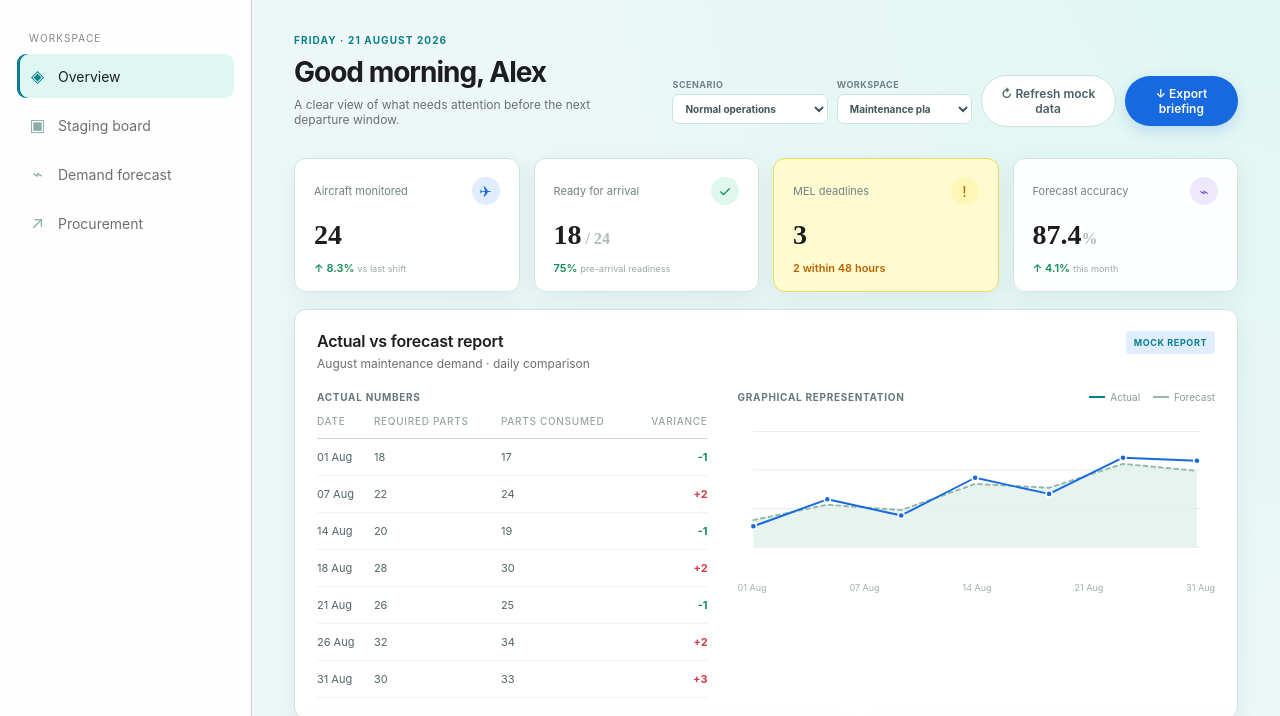
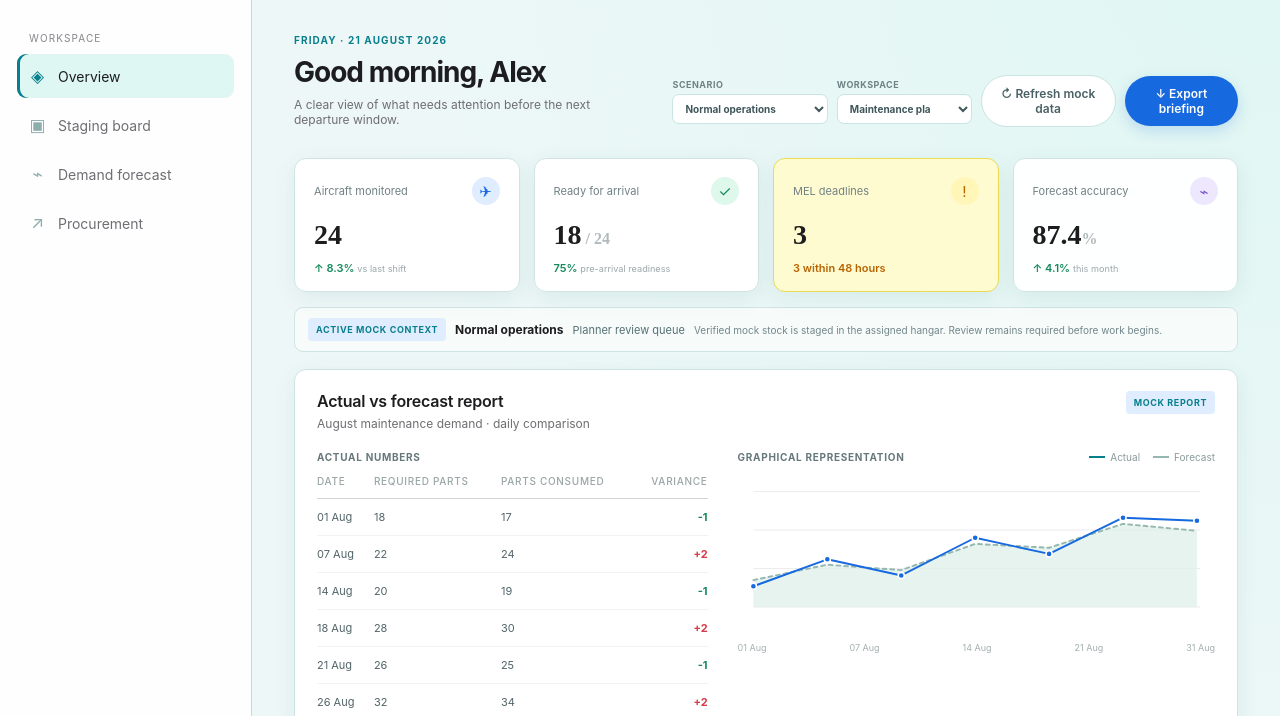
Before and after one commit to c2kg2n8v9h-arch/SPM-forecasting, a website: page web/index.html in a window 1280 px wide. Shown: the part 78-794 px from the top of the page. Drawn offline with Linux system fonts and the light colour scheme.

Commit message:
Link mock scenarios to dashboard data

```diff
--- a/web/app.js
+++ b/web/app.js
@@ -105,6 +105,17 @@ const scenarioContent = {
   severe_weather: { label: 'Severe weather', tail: 'N318SP', risk: 'Operational movement risk', explanation: 'Mock severe weather may delay material movement. The mechanic readiness card should remain a visible stop point.', alert: ['Weather may delay material movement', 'N318SP · FILTER-318 · DXB-H3', 'amber-bg', 'Watch'] },
 };
 
+// One deterministic state object drives the visible KPIs, readiness board, and arrival table.
+// This prevents a scenario label from disagreeing with the mock operational data on screen.
+const scenarioDashboard = {
+  normal: { ready: 18, atRisk: 3, blocked: 3, mel: 3, forecast: '87.4', forecastDetail: '↑ 4.1% <small>this month</small>', overrides: {} },
+  aog_shortage: { ready: 17, atRisk: 2, blocked: 5, mel: 4, forecast: '84.8', forecastDetail: '↓ 2.6% <small>AOG scenario</small>', overrides: { N100SP: { compliance: 'Missing', constraint: 'AOG · 4h MEL', status: 'red', label: 'Blocked' } } },
+  unverified_documentation: { ready: 17, atRisk: 3, blocked: 4, mel: 3, forecast: '86.1', forecastDetail: '↓ 1.3% <small>documentation hold</small>', overrides: { N200SP: { compliance: 'Quarantined', constraint: 'Certificate review', status: 'red', label: 'Blocked' } } },
+  supplier_delay: { ready: 17, atRisk: 4, blocked: 3, mel: 3, forecast: '85.6', forecastDetail: '↓ 1.8% <small>lead-time disruption</small>', overrides: { N200SP: { compliance: 'Pending arrival', constraint: 'Lead time · 14d', status: 'yellow', label: 'At risk' } } },
+  mel_urgency: { ready: 17, atRisk: 3, blocked: 4, mel: 4, forecast: '86.8', forecastDetail: '↓ 0.6% <small>MEL urgency</small>', overrides: { N100SP: { constraint: 'MEL · 4h', status: 'red', label: 'Blocked' } } },
+  severe_weather: { ready: 16, atRisk: 5, blocked: 3, mel: 3, forecast: '86.5', forecastDetail: '↓ 0.9% <small>weather disruption</small>', overrides: { N318SP: { constraint: 'Severe weather', status: 'red', label: 'Blocked' } } },
+};
+
 const roleContent = {
   planner: { title: 'Planner review queue', subtitle: 'Review readiness, MEL urgency, and safe next actions for the assigned mock visit.' },
   procurement: { title: 'Procurement review queue', subtitle: 'Review material risk and prepare a non-transmitted draft with approved alternatives.' },
@@ -156,7 +167,9 @@ const monthlySearch = document.querySelector('#monthly-search');
 
 function renderRows() {
   const query = search.value.trim().toLowerCase();
-  const filtered = arrivals.filter((item) => {
+  const state = scenarioDashboard[selectedScenario];
+  const scenarioArrivals = arrivals.map((item) => ({ ...item, ...state.overrides[item.tail] }));
+  const filtered = scenarioArrivals.filter((item) => {
     const matchesText = `${item.tail} ${item.station} ${item.part}`.toLowerCase().includes(query);
     return matchesText && (filter.value === 'all' || item.status === filter.value);
   });
@@ -217,6 +230,23 @@ function renderDetailView(view) {
   panel.innerHTML = `<div class="panel-heading"><div><h2>${detail.title}</h2><p class="muted">${detail.subtitle}</p></div><span class="mock-tag">LOCAL MOCK VIEW</span></div><div class="table-scroll detail-table"><table><thead><tr>${detail.columns.map((column) => `<th>${column}</th>`).join('')}</tr></thead><tbody>${detail.rows.map((row) => `<tr>${row.map((cell, index) => `<td class="${index === row.length - 1 ? 'detail-action' : ''}">${cell}</td>`).join('')}</tr>`).join('')}</tbody></table></div>`;
 }
 
+function renderScenarioDashboard() {
+  const state = scenarioDashboard[selectedScenario];
+  const readinessPercent = Math.round((state.ready / 24) * 100);
+  document.querySelector('#kpi-monitored').textContent = '24';
+  document.querySelector('#kpi-ready').innerHTML = `${state.ready}<span class="denom"> / 24</span>`;
+  document.querySelector('#kpi-ready-detail').innerHTML = `${readinessPercent}% <small>pre-arrival readiness</small>`;
+  document.querySelector('#kpi-mel').textContent = state.mel;
+  document.querySelector('#kpi-mel-detail').textContent = `${Math.min(state.mel, 3)} within 48 hours`;
+  document.querySelector('#kpi-forecast').innerHTML = `${state.forecast}<span class="denom">%</span>`;
+  document.querySelector('#kpi-forecast-detail').innerHTML = state.forecastDetail;
+  document.querySelector('#readiness-percent').textContent = `${readinessPercent}%`;
+  document.querySelector('#readiness-ready').textContent = state.ready;
+  document.querySelector('#readiness-risk').textContent = state.atRisk;
+  document.querySelector('#readiness-blocked').textContent = state.blocked;
+  renderRows();
+}
+
 function renderAlerts() {
   const scenario = scenarioContent[selectedScenario];
   const alerts = [scenario.alert, ['PO awaiting approval', 'VALVE-200 · 1 unit · mock ERP', 'blue-bg', '1h']];
@@ -237,6 +267,15 @@ function renderCopilot() {
     : '<div><strong>No simulated decisions yet</strong><small>Use a decision button to record local learning feedback.</small></div>';
 }
 
+function renderMockContext() {
+  const scenario = scenarioContent[selectedScenario];
+  const role = roleContent[selectedRole];
+  // Keep this summary above the fold so a selection always has visible feedback.
+  document.querySelector('#mock-context-bar').innerHTML = `
+    <span class="mock-tag">ACTIVE MOCK CONTEXT</span><strong>${scenario.label}</strong>
+    <span>${role.title}</span><small>${scenario.explanation}</small>`;
+}
+
 function renderFlightDetail(tail, source = 'dashboard') {
   const detail = flightDetails[tail];
   const panel = document.querySelector('#flight-detail-panel');
@@ -249,6 +288,7 @@ function renderFlightDetail(tail, source = 'dashboard') {
       <div><p class="eyebrow">MOCK FLIGHT DRILL-DOWN · selected from ${source}</p><h2>${detail.flight} · ${tail}</h2><p class="muted">${detail.route} · ${detail.station} · ${detail.arrival}</p></div>
       <div class="flight-detail-actions"><span class="status-pill status-${detail.tone}">${detail.status}</span><button class="secondary-button detail-close" data-close-flight-detail>Close detail</button></div>
     </div>
+    ${selectedScenario !== 'normal' ? `<div class="flight-scenario-note"><strong>Active mock scenario: ${scenarioContent[selectedScenario].label}</strong><span>${scenarioContent[selectedScenario].explanation}</span></div>` : ''}
     <div class="flight-summary-grid">
       <article><span>Flight and hangar</span><strong>${detail.hangar}</strong><small>${detail.gate} · ${detail.hangarStatus}</small></article>
       <article><span>Maintenance detail</span><strong>${detail.maintenance}</strong><small>Last: ${detail.lastMaintenance}<br>Next: ${detail.nextMaintenance}</small></article>
@@ -297,20 +337,24 @@ document.querySelector('#refresh-button').addEventListener('click', () => showTo
 document.querySelector('#export-button').addEventListener('click', () => showToast('Briefing prepared locally; no file was uploaded'));
 document.querySelector('#scenario-select').addEventListener('change', (event) => {
   selectedScenario = event.target.value;
+  renderScenarioDashboard();
   renderAlerts();
   renderCopilot();
+  renderMockContext();
   showToast(`Mock scenario selected: ${scenarioContent[selectedScenario].label}`);
 });
 document.querySelector('#role-select').addEventListener('change', (event) => {
   selectedRole = event.target.value;
   renderCopilot();
+  renderMockContext();
   showToast(`Mock workspace selected: ${roleContent[selectedRole].title}`);
 });
-renderRows();
+renderScenarioDashboard();
 renderMonthlyFlights();
 renderPartsOperations();
 renderDemandReport();
 renderHangars();
 renderAlerts();
 renderCopilot();
+renderMockContext();
 document.querySelector('#location-filter').addEventListener('change', renderHangars);
--- a/web/flight-details.css
+++ b/web/flight-details.css
@@ -3,11 +3,15 @@
 .kpi-value-button strong { display:block; color:var(--ink); font:700 28px 'Space Grotesk'; }
 .kpi-value-button:hover strong { color:var(--teal); }
 .kpi-value-button:focus-visible,.row-action:focus-visible,.detail-close:focus-visible { outline:3px solid #8ad4cf; outline-offset:3px; }
+.mock-context-bar { display:flex; align-items:center; flex-wrap:wrap; gap:9px; margin:-2px 0 17px; padding:10px 13px; border:1px solid #cfe4e3; border-radius:9px; background:#f7fcfb; color:#547074; font-size:11px; }
+.mock-context-bar strong { color:var(--ink); font-size:12px; }.mock-context-bar small { color:#718589; font-size:10px; flex:1 1 340px; }
 .flight-detail-panel { margin-top:17px; padding-bottom:20px; border-left:4px solid var(--teal); }
 .flight-detail-heading { align-items:flex-start; }
 .flight-detail-heading h2 { margin:0 0 6px; }
 .flight-detail-actions { display:flex; align-items:center; gap:9px; }
 .detail-close { padding:8px 12px; }
+.flight-scenario-note { display:flex; align-items:flex-start; gap:8px; margin:-4px 0 17px; padding:9px 11px; border-left:3px solid var(--amber); background:#fff8ea; color:#6d5a32; font-size:10px; line-height:1.45; }
+.flight-scenario-note strong { white-space:nowrap; }
 .flight-summary-grid { display:grid; grid-template-columns:repeat(3,1fr); gap:10px; margin:19px 0; }
 .flight-summary-grid article { min-height:96px; border:1px solid #e1ecea; border-radius:7px; padding:13px; background:#fbfefd; }
 .flight-summary-grid span,.flight-summary-grid strong,.flight-summary-grid small { display:block; }
@@ -30,7 +34,9 @@
 
 @media (max-width:700px) {
   .kpi-value-button { margin-top:12px; }.kpi-value-button strong { font-size:24px; }
+  .mock-context-bar { align-items:flex-start; }.mock-context-bar small { flex-basis:100%; }
   .flight-detail-actions { width:100%; justify-content:space-between; }.flight-detail-heading { flex-direction:column; }
+  .flight-scenario-note { flex-direction:column; gap:3px; }.flight-scenario-note strong { white-space:normal; }
   .flight-summary-grid { grid-template-columns:1fr; }.flight-parts-heading { flex-direction:column; }
   .heading-actions { flex-wrap:wrap; }.mock-select { flex:1; }.mock-select select { width:100%; }.copilot-grid { grid-template-columns:1fr; }
 }
--- a/web/index.html
+++ b/web/index.html
@@ -43,11 +43,12 @@
           </section>
 
           <section class="kpi-grid" aria-label="Operations summary">
-            <article class="kpi-card"><div class="kpi-top"><span class="kpi-label">Aircraft monitored</span><span class="kpi-icon blue">✈</span></div><button class="kpi-value-button" data-flight-tail="N100SP" aria-label="View mock flight detail for aircraft monitored"><strong>24</strong></button><span class="kpi-detail positive">↑ 8.3% <small>vs last shift</small></span></article>
-            <article class="kpi-card"><div class="kpi-top"><span class="kpi-label">Ready for arrival</span><span class="kpi-icon green">✓</span></div><button class="kpi-value-button" data-flight-tail="N100SP" aria-label="View mock flight detail for ready arrivals"><strong>18<span class="denom"> / 24</span></strong></button><span class="kpi-detail positive">75% <small>pre-arrival readiness</small></span></article>
-            <article class="kpi-card warning-card"><div class="kpi-top"><span class="kpi-label">MEL deadlines</span><span class="kpi-icon amber">!</span></div><button class="kpi-value-button" data-flight-tail="N100SP" aria-label="View mock flight detail for MEL deadlines"><strong>3</strong></button><span class="kpi-detail caution">2 within 48 hours</span></article>
-            <article class="kpi-card"><div class="kpi-top"><span class="kpi-label">Forecast accuracy</span><span class="kpi-icon purple">⌁</span></div><button class="kpi-value-button" data-flight-tail="N318SP" aria-label="View mock flight detail for forecast accuracy"><strong>87.4<span class="denom">%</span></strong></button><span class="kpi-detail positive">↑ 4.1% <small>this month</small></span></article>
+            <article class="kpi-card"><div class="kpi-top"><span class="kpi-label">Aircraft monitored</span><span class="kpi-icon blue">✈</span></div><button class="kpi-value-button" data-flight-tail="N100SP" aria-label="View mock flight detail for aircraft monitored"><strong id="kpi-monitored">24</strong></button><span class="kpi-detail positive">↑ 8.3% <small>vs last shift</small></span></article>
+            <article class="kpi-card"><div class="kpi-top"><span class="kpi-label">Ready for arrival</span><span class="kpi-icon green">✓</span></div><button class="kpi-value-button" data-flight-tail="N100SP" aria-label="View mock flight detail for ready arrivals"><strong id="kpi-ready">18<span class="denom"> / 24</span></strong></button><span class="kpi-detail positive" id="kpi-ready-detail">75% <small>pre-arrival readiness</small></span></article>
+            <article class="kpi-card warning-card"><div class="kpi-top"><span class="kpi-label">MEL deadlines</span><span class="kpi-icon amber">!</span></div><button class="kpi-value-button" data-flight-tail="N100SP" aria-label="View mock flight detail for MEL deadlines"><strong id="kpi-mel">3</strong></button><span class="kpi-detail caution" id="kpi-mel-detail">2 within 48 hours</span></article>
+            <article class="kpi-card"><div class="kpi-top"><span class="kpi-label">Forecast accuracy</span><span class="kpi-icon purple">⌁</span></div><button class="kpi-value-button" data-flight-tail="N318SP" aria-label="View mock flight detail for forecast accuracy"><strong id="kpi-forecast">87.4<span class="denom">%</span></strong></button><span class="kpi-detail positive" id="kpi-forecast-detail">↑ 4.1% <small>this month</small></span></article>
           </section>
+          <section class="mock-context-bar" id="mock-context-bar" aria-live="polite"></section>
           <section class="panel flight-detail-panel" id="flight-detail-panel" aria-live="polite" hidden></section>
           <section class="panel detail-view" id="detail-view" hidden></section>
 
@@ -62,7 +63,7 @@
           <section class="content-grid">
             <article class="panel readiness-panel">
               <div class="panel-heading"><div><h2>Fleet readiness</h2><p class="muted">Incoming aircraft · next 24 hours</p></div><button class="text-button" data-view-link="staging">View staging board →</button></div>
-              <div class="readiness-summary"><div class="donut"><div><strong>75%</strong><span>ready</span></div></div><div class="legend"><div><i class="dot green-dot"></i><span>Ready</span><strong>18</strong></div><div><i class="dot amber-dot"></i><span>At risk</span><strong>3</strong></div><div><i class="dot red-dot"></i><span>Blocked</span><strong>3</strong></div></div></div>
+              <div class="readiness-summary"><div class="donut"><div><strong id="readiness-percent">75%</strong><span>ready</span></div></div><div class="legend"><div><i class="dot green-dot"></i><span>Ready</span><strong id="readiness-ready">18</strong></div><div><i class="dot amber-dot"></i><span>At risk</span><strong id="readiness-risk">3</strong></div><div><i class="dot red-dot"></i><span>Blocked</span><strong id="readiness-blocked">3</strong></div></div></div>
               <div class="mini-chart" aria-label="Readiness trend"><div class="chart-label">Readiness trend <span>Last 7 days</span></div><svg viewBox="0 0 600 120" role="img" aria-label="Readiness rising from 68 to 75 percent"><path class="grid-line" d="M0 95H600M0 55H600M0 15H600"/><path class="chart-area" d="M0 82 L85 75 L170 77 L255 60 L340 62 L425 42 L510 48 L600 28 L600 120 L0 120Z"/><path class="chart-line" d="M0 82 L85 75 L170 77 L255 60 L340 62 L425 42 L510 48 L600 28"/><circle cx="600" cy="28" r="5"/></svg><div class="chart-axis"><span>15 Aug</span><span>18 Aug</span><span>21 Aug</span></div></div>
             </article>
 
```
Also changed, not shown: tests/e2e/dashboard.spec.js (+7 -0 lines).
